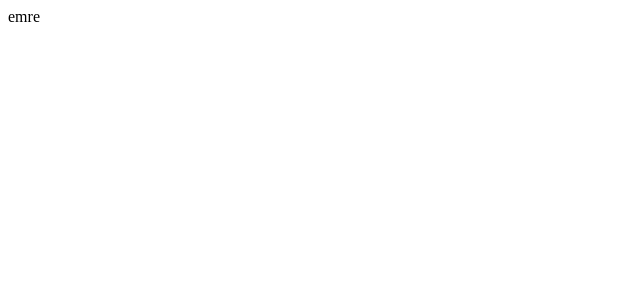
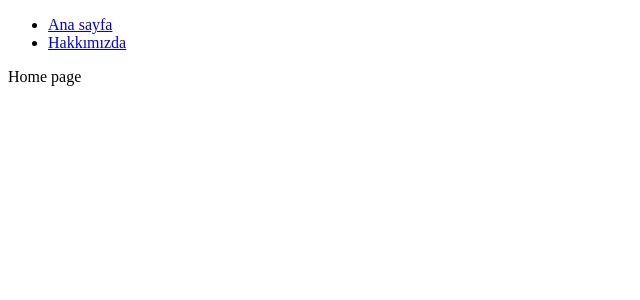
Before and after one commit to seferogluemre/express-jwt-auth-frntnd, a React (Vite) app: page / in a window 1280 px wide. Shown: the top 300 px of the page, without its empty margins (0-640 px from the left). Built offline with nearby package versions, Linux system fonts and the light colour scheme.

Commit message:
root layout ve navbarın oluşturulması ve sayfalamanın yapılandırılması

```diff
--- /dev/null
+++ b/src/components/layout/Navbar.tsx
@@ -0,0 +1,16 @@
+import { NavLink } from "react-router-dom";
+
+function NavbarComp() {
+
+
+    return <>
+        <nav>
+            <ul>
+                <li><NavLink to={"/"}>Ana sayfa</NavLink></li>
+                <li><NavLink to={"/about"}>Hakkımızda</NavLink></li>
+            </ul>
+        </nav>
+    </>
+}
+
+export default NavbarComp;
--- /dev/null
+++ b/src/components/layout/RootLayout.tsx
@@ -0,0 +1,13 @@
+import { Outlet } from "react-router-dom";
+import NavbarComp from "./Navbar";
+function RootLayout() {
+
+    return <>
+        <NavbarComp />
+        <Outlet />
+    </>
+
+
+}
+
+export default RootLayout;
--- a/src/main.tsx
+++ b/src/main.tsx
@@ -1,15 +1,23 @@
 import { createRoot } from 'react-dom/client'
 import { createBrowserRouter, RouterProvider } from 'react-router-dom';
-import { } from './index'
+import { HomePage, RootLayout, AboutPage } from './routes/index'
 
 const routes = createBrowserRouter([
   {
     path: "/",
-    element: <div>emre</div>
+    element: <RootLayout />,
+    children: [
+      {
+        index: true,
+        element: <HomePage />
+      },
+      {
+        path: "/about",
+        element: <AboutPage />
+      },
+    ]
   },
 ]);
-
-
 
 
 
--- /dev/null
+++ b/src/routes/about/page.tsx
@@ -0,0 +1,9 @@
+function AboutPage() {
+    return (
+        <div>
+            about
+        </div>
+    )
+}
+
+export default AboutPage;
--- /dev/null
+++ b/src/routes/home/Page.tsx
@@ -0,0 +1,8 @@
+function HomePage() {
+
+    return (
+        <div>Home page</div>
+    )
+}
+
+export default HomePage;
--- /dev/null
+++ b/src/routes/index.ts
@@ -0,0 +1,3 @@
+export { default as HomePage } from './home/Page'
+export { default as RootLayout } from '../components/layout/RootLayout'
+export { default as AboutPage } from './about/page'
```
Also changed, not shown: src/index.ts (deleted).
